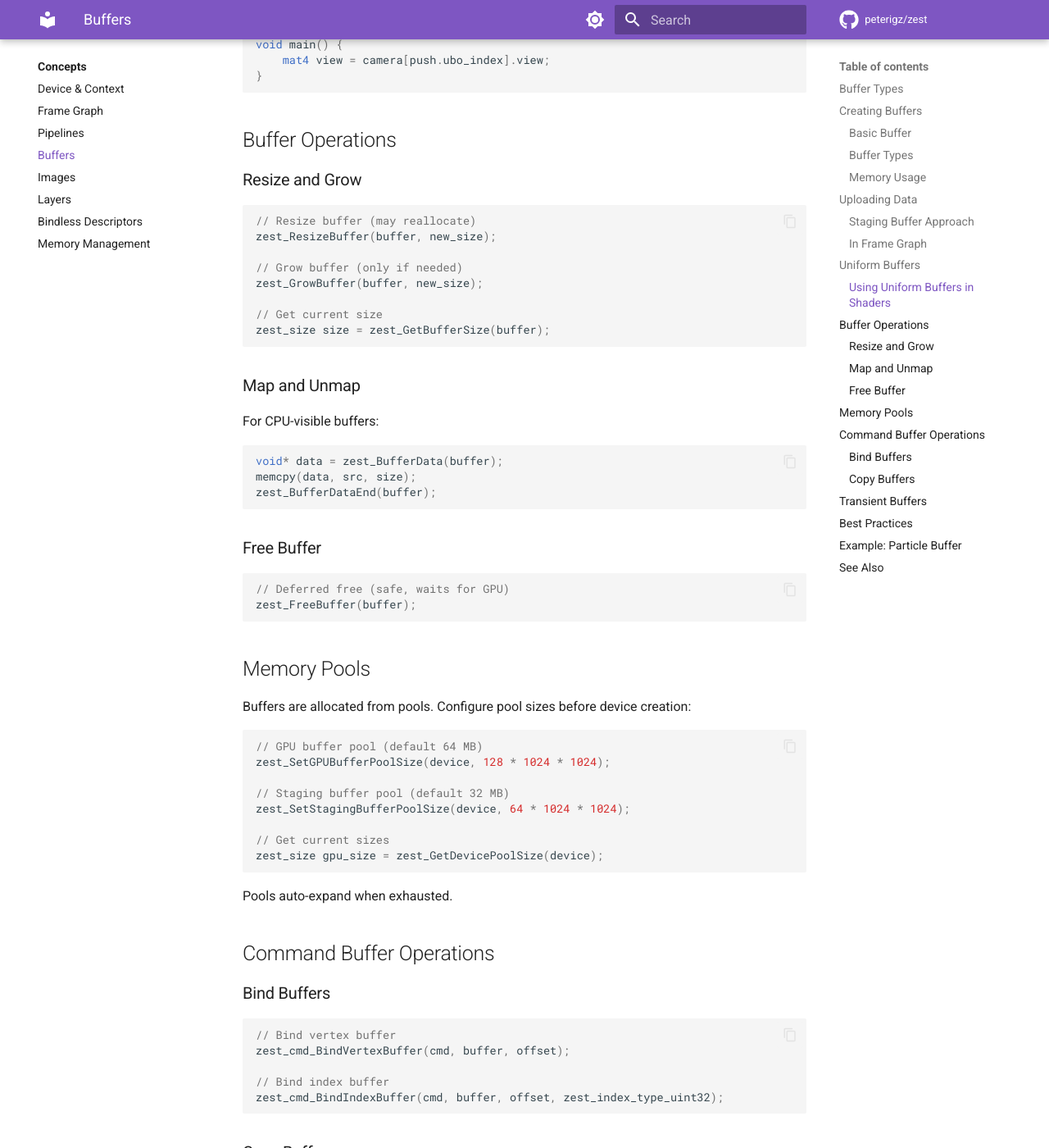
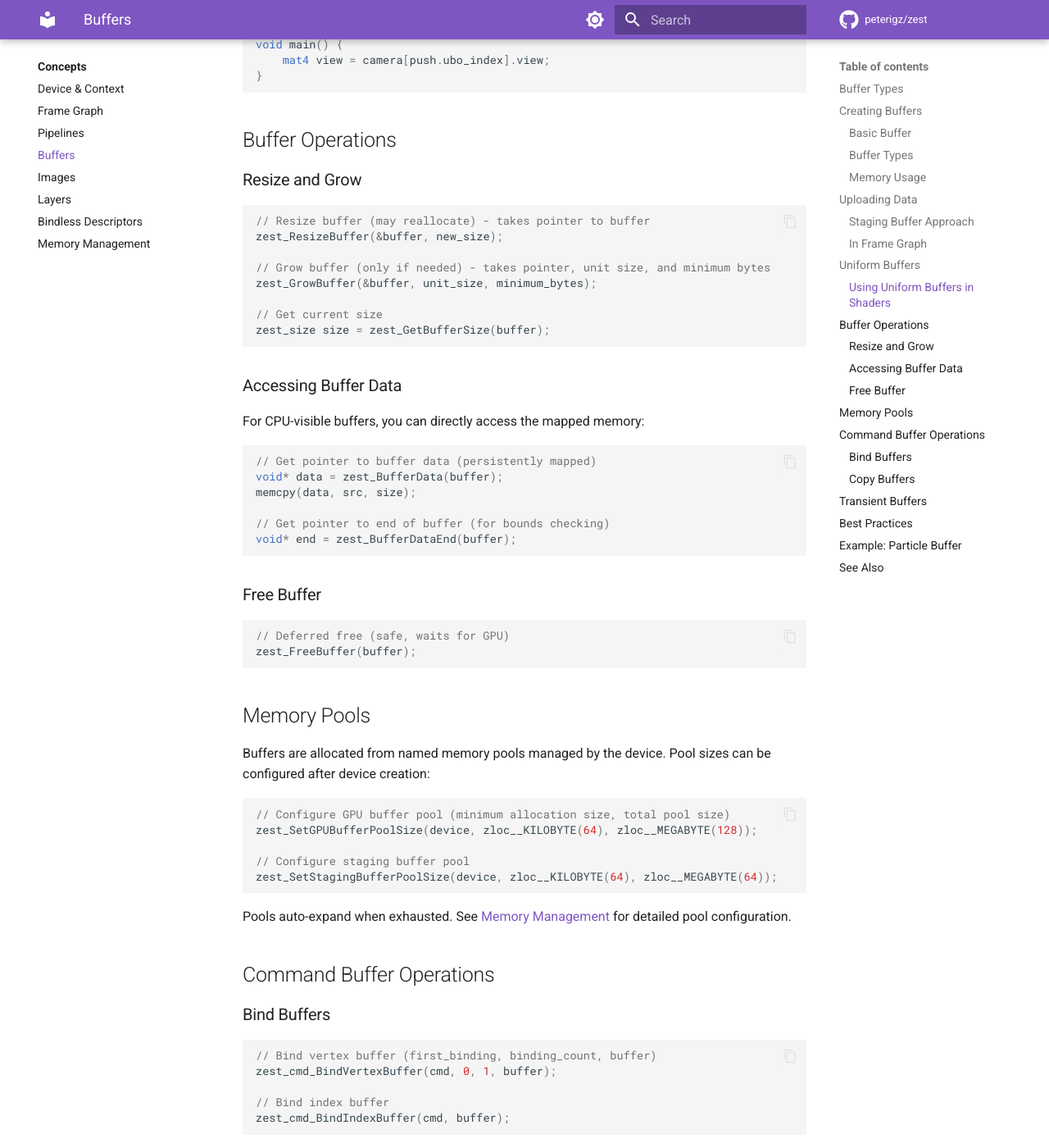
Before and after one commit to peterigz/zest, an MkDocs documentation site: the page built from docs/concepts/buffers.md, in a window 1280 px wide and 1400 px high, scrolled down 2580 px. Shown: the whole window at 82% size. Built offline with MkDocs 1.6.1 and Material for MkDocs 9.7.7, drawn with Linux system fonts in a browser that asks for light colours; comment, search, counter and statistics services are not loaded; some of the changed text lies outside the part shown.

````diff
--- a/docs/concepts/buffers.md
+++ b/docs/concepts/buffers.md
@@ -45,8 +45,8 @@
 
 ```cpp
 zest_memory_usage_gpu_only     // Fast GPU access, no CPU access
-zest_memory_usage_cpu_visible  // CPU can write, slower GPU access
-zest_memory_usage_auto         // Let Zest decide
+zest_memory_usage_cpu_to_gpu   // CPU can write, used for uploads
+zest_memory_usage_gpu_to_cpu   // GPU writes, CPU can read back
 ```
 
 ## Uploading Data
@@ -119,24 +119,27 @@
 ### Resize and Grow
 
 ```cpp
-// Resize buffer (may reallocate)
-zest_ResizeBuffer(buffer, new_size);
+// Resize buffer (may reallocate) - takes pointer to buffer
+zest_ResizeBuffer(&buffer, new_size);
 
-// Grow buffer (only if needed)
-zest_GrowBuffer(buffer, new_size);
+// Grow buffer (only if needed) - takes pointer, unit size, and minimum bytes
+zest_GrowBuffer(&buffer, unit_size, minimum_bytes);
 
 // Get current size
 zest_size size = zest_GetBufferSize(buffer);
 ```
 
-### Map and Unmap
+### Accessing Buffer Data
 
-For CPU-visible buffers:
+For CPU-visible buffers, you can directly access the mapped memory:
 
 ```cpp
+// Get pointer to buffer data (persistently mapped)
 void* data = zest_BufferData(buffer);
 memcpy(data, src, size);
-zest_BufferDataEnd(buffer);
+
+// Get pointer to end of buffer (for bounds checking)
+void* end = zest_BufferDataEnd(buffer);
 ```
 
 ### Free Buffer
@@ -148,31 +151,28 @@
 
 ## Memory Pools
 
-Buffers are allocated from pools. Configure pool sizes before device creation:
+Buffers are allocated from named memory pools managed by the device. Pool sizes can be configured after device creation:
 
 ```cpp
-// GPU buffer pool (default 64 MB)
-zest_SetGPUBufferPoolSize(device, 128 * 1024 * 1024);
+// Configure GPU buffer pool (minimum allocation size, total pool size)
+zest_SetGPUBufferPoolSize(device, zloc__KILOBYTE(64), zloc__MEGABYTE(128));
 
-// Staging buffer pool (default 32 MB)
-zest_SetStagingBufferPoolSize(device, 64 * 1024 * 1024);
-
-// Get current sizes
-zest_size gpu_size = zest_GetDevicePoolSize(device);
+// Configure staging buffer pool
+zest_SetStagingBufferPoolSize(device, zloc__KILOBYTE(64), zloc__MEGABYTE(64));
 ```
 
-Pools auto-expand when exhausted.
+Pools auto-expand when exhausted. See [Memory Management](memory.md) for detailed pool configuration.
 
 ## Command Buffer Operations
 
 ### Bind Buffers
 
 ```cpp
-// Bind vertex buffer
-zest_cmd_BindVertexBuffer(cmd, buffer, offset);
+// Bind vertex buffer (first_binding, binding_count, buffer)
+zest_cmd_BindVertexBuffer(cmd, 0, 1, buffer);
 
 // Bind index buffer
-zest_cmd_BindIndexBuffer(cmd, buffer, offset, zest_index_type_uint32);
+zest_cmd_BindIndexBuffer(cmd, buffer);
 ```
 
 ### Copy Buffers
@@ -180,9 +180,6 @@
 ```cpp
 // Copy entire buffer
 zest_cmd_CopyBuffer(cmd, src, dst, size);
-
-// Upload from staging
-zest_cmd_UploadBuffer(cmd, staging_buffer, dst_buffer, size);
 ```
 
 ## Transient Buffers
@@ -192,7 +189,7 @@
 ```cpp
 zest_buffer_resource_info_t info = {
     .size = particle_count * sizeof(particle_t),
-    .usage_hint = zest_resource_usage_hint_vertex_storage
+    .usage_hints = zest_resource_usage_hint_vertex_buffer
 };
 zest_resource_node particles = zest_AddTransientBufferResource("Particles", &info);
 ```
@@ -230,7 +227,7 @@
 
 // Use in render callback
 void RenderParticles(zest_command_list cmd, void* user_data) {
-    zest_cmd_BindVertexBuffer(cmd, particles, 0);
+    zest_cmd_BindVertexBuffer(cmd, 0, 1, particles);
     zest_cmd_Draw(cmd, particle_count, 1, 0, 0);
 }
 ```
````
Also changed, not shown: other parts of docs/concepts/buffers.md (+2 -2 lines), 2 other files.
